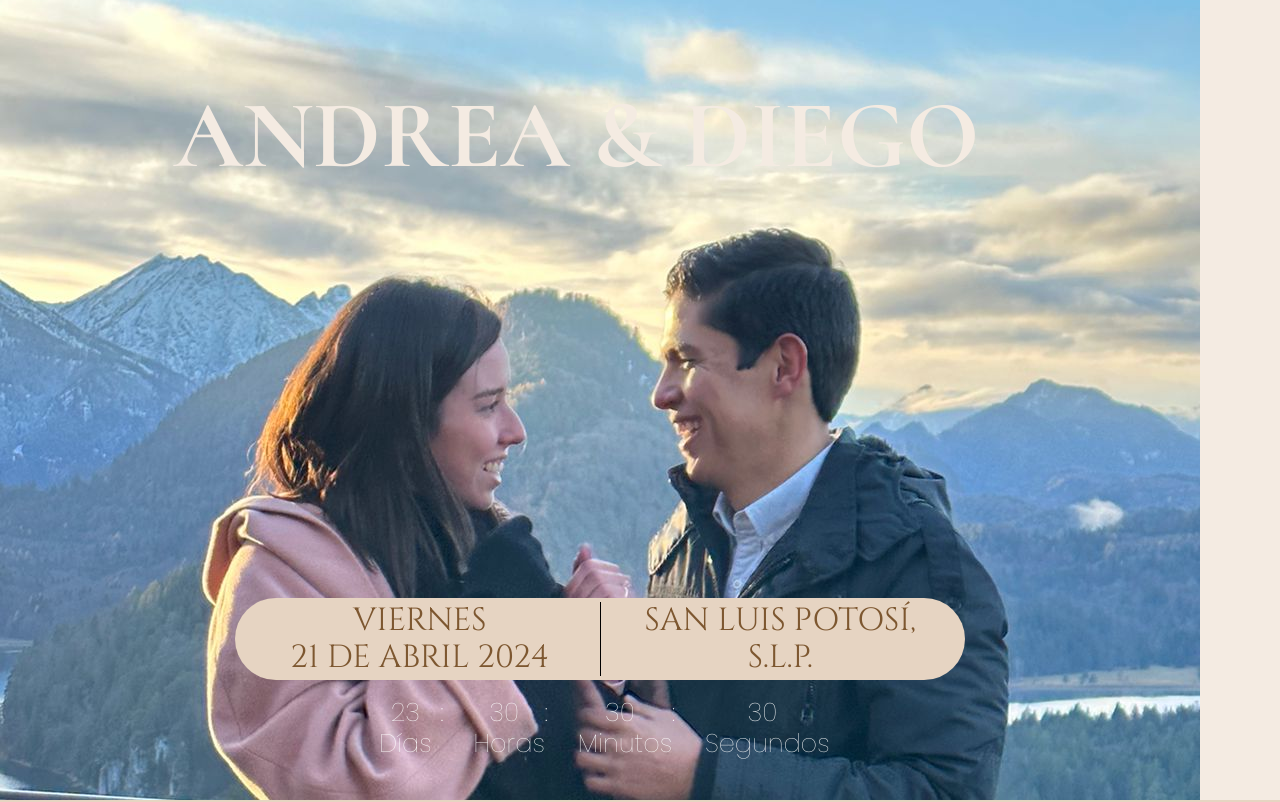
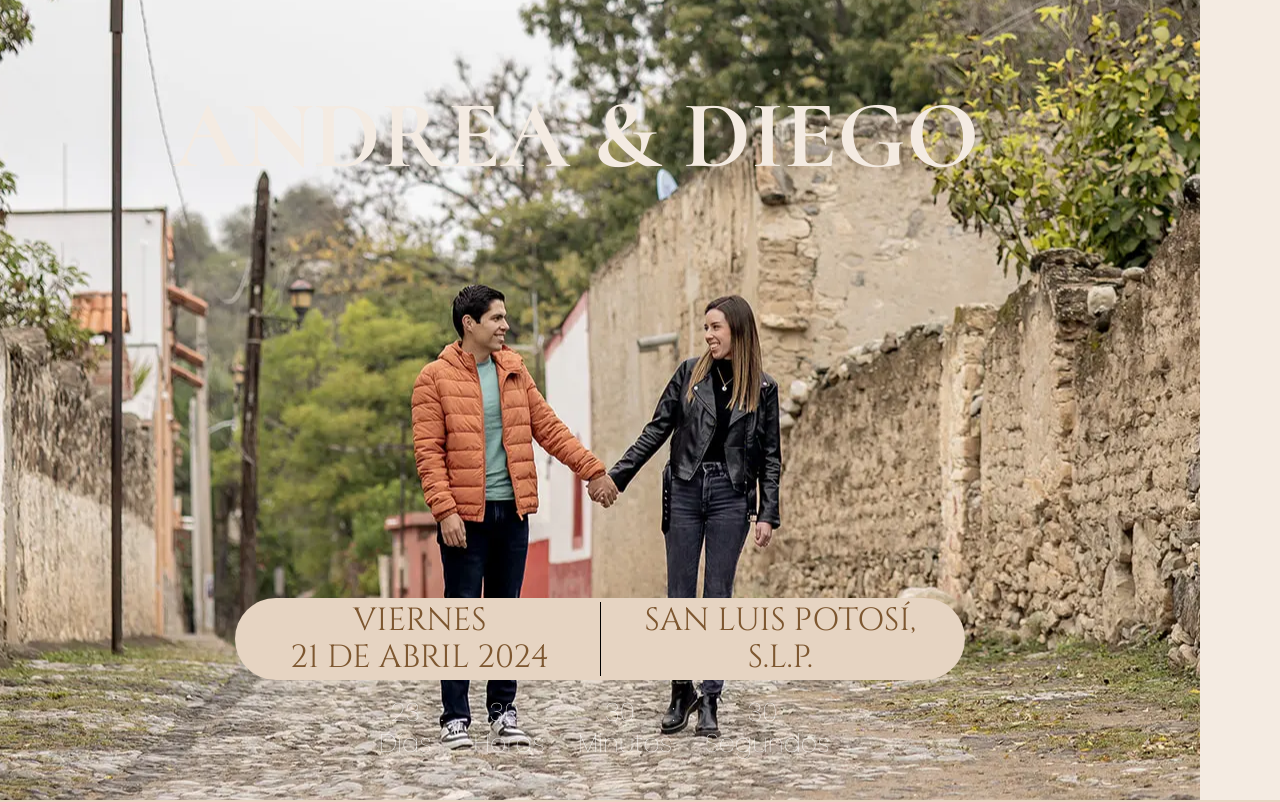
Before and after one commit to Duotech-Design/invitaciones, a React (Create React App) app: page /inicio in a window 1280 px wide. Shown: the top 802 px of the page. Built offline with nearby package versions, Linux system fonts and the light colour scheme; a web font is replaced by a local one.

Commit message:
nueva foro webp

```diff
--- a/src/components/Inicio/Inicio.js
+++ b/src/components/Inicio/Inicio.js
@@ -7,7 +7,7 @@ const styles = {
     position: "relative",
     textAlign: "center",
     margin: "0px 0px",
-    background: `url("/img/fotoInicio.jpg")`,
+    background: `url("/img/FotoInicio.webp")`,
     backgroundPosition: '50% 20%',
     width: "100%",
     height: "100vh",
```
Also changed, not shown: public/img/FotoInicio.webp (added), public/img/fotoInicio.jpg (deleted).
